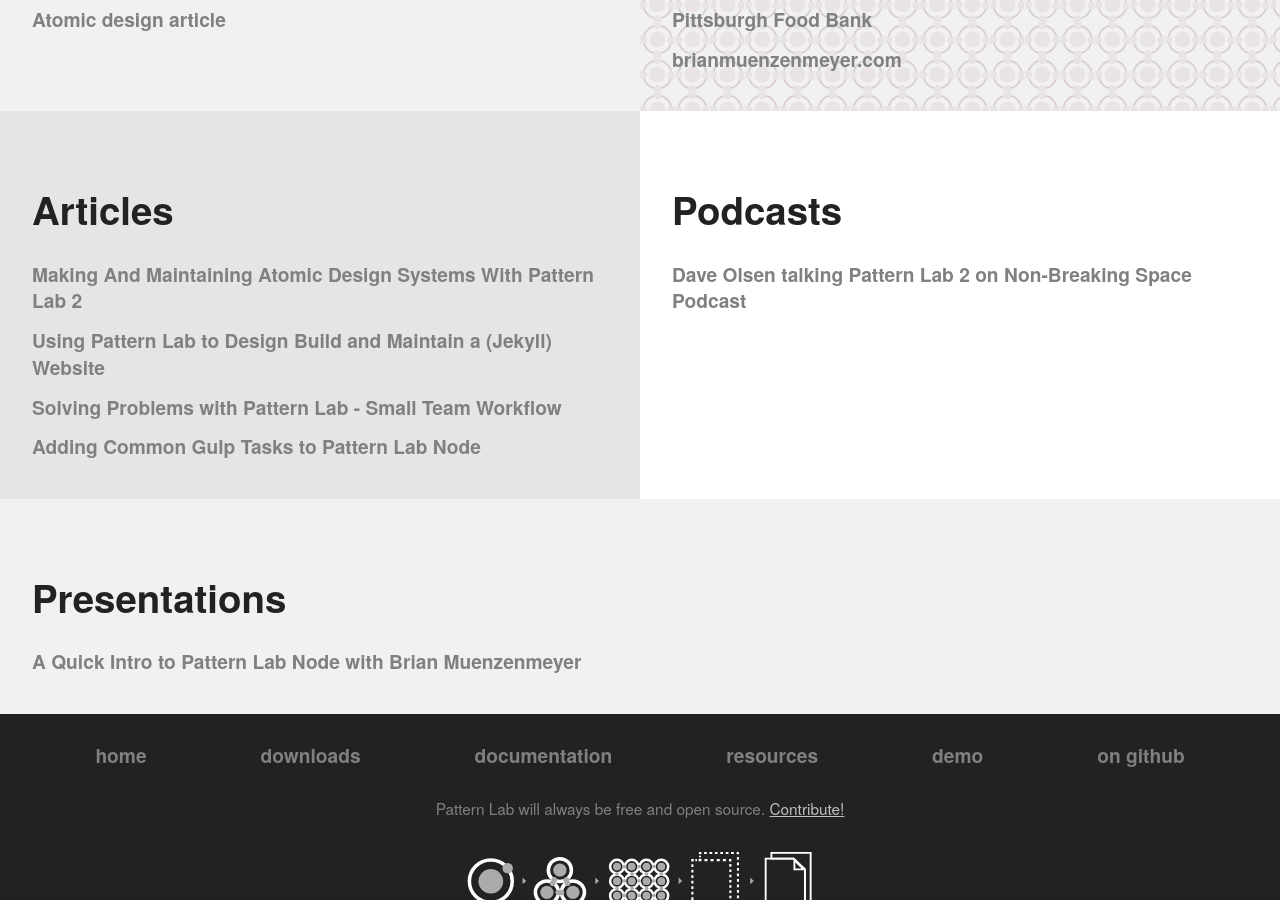
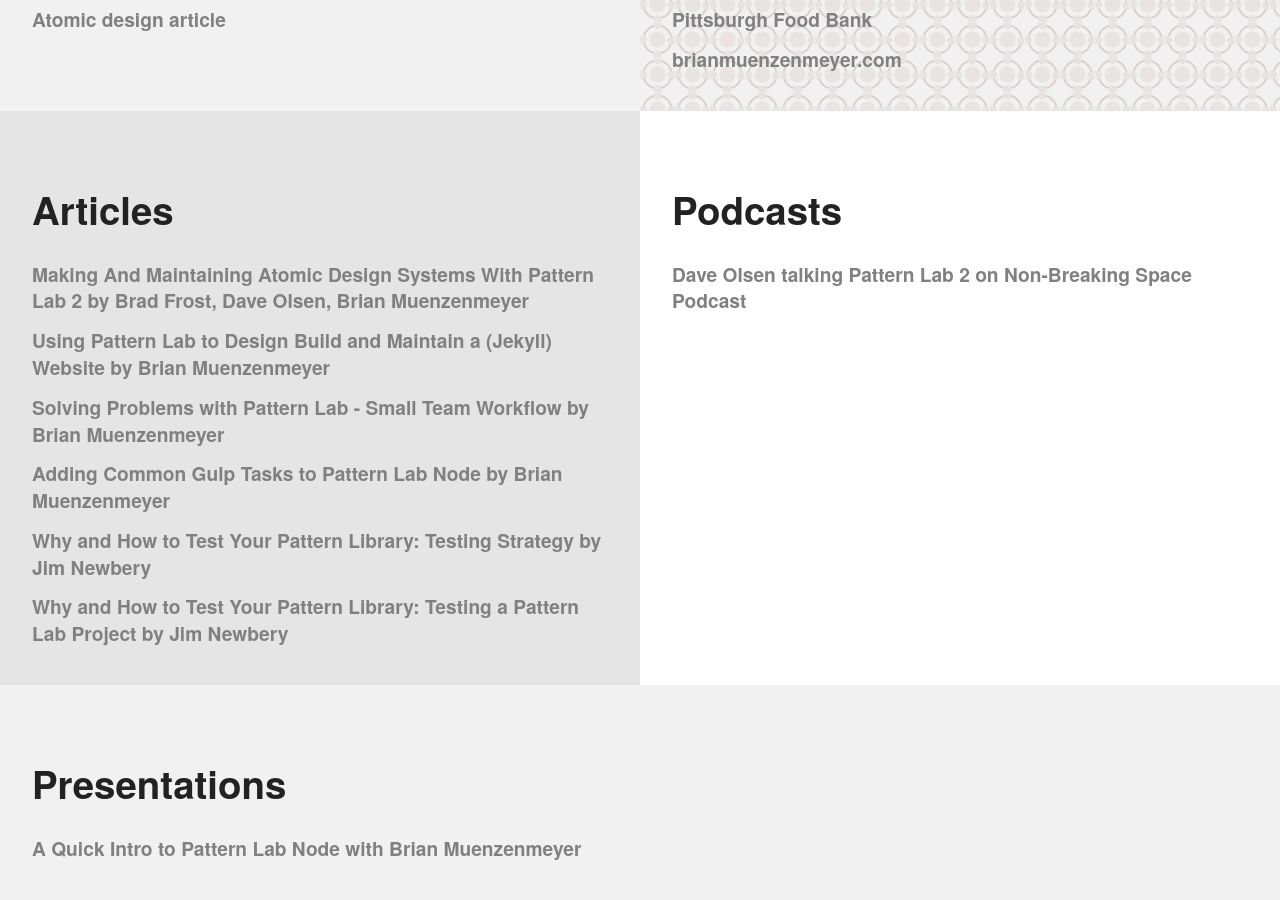
Before and after one commit to pattern-lab/website, a Jekyll site: the page built from resources.html, in a window 1280 px wide and 900 px high, scrolled down 658 px. Built offline with Jekyll 4.4.1, drawn with Linux system fonts in a browser that asks for light colours.

Commit message:
updating resources with Jim Newbery's articles

```diff
--- a/resources.html
+++ b/resources.html
@@ -43,10 +43,12 @@
         <div class="tile tile--flex tile--alt">
     	    <h2 class="language-btn">Articles</h2>
             <ul class="link-list">
-              <li class="link-list__item"><strong><a class="link-list__link" href="https://www.smashingmagazine.com/2016/07/building-maintaining-atomic-design-systems-pattern-lab/">Making And Maintaining Atomic Design Systems With Pattern Lab 2</a></strong></li>
-              <li class="link-list__item"><a class="link-list__link" href="http://www.brianmuenzenmeyer.com/using-patternlab-to-design-build-and-maintain-a-website">Using Pattern Lab to Design Build and Maintain a (Jekyll) Website</a></li>
-              <li class="link-list__item"><a class="link-list__link" href="http://www.brianmuenzenmeyer.com/solving-problems-with-pattern-lab-small-team-workflow">Solving Problems with Pattern Lab - Small Team Workflow</a></li>
-              <li class="link-list__item"><a class="link-list__link" href="http://www.brianmuenzenmeyer.com/adding-common-gulp-tasks-to-pattern-lab-node">Adding Common Gulp Tasks to Pattern Lab Node</a></li>
+              <li class="link-list__item"><strong><a class="link-list__link" href="https://www.smashingmagazine.com/2016/07/building-maintaining-atomic-design-systems-pattern-lab/">Making And Maintaining Atomic Design Systems With Pattern Lab 2 by Brad Frost, Dave Olsen, Brian Muenzenmeyer</a></strong></li>
+              <li class="link-list__item"><a class="link-list__link" href="http://www.brianmuenzenmeyer.com/using-patternlab-to-design-build-and-maintain-a-website">Using Pattern Lab to Design Build and Maintain a (Jekyll) Website by Brian Muenzenmeyer</a></li>
+              <li class="link-list__item"><a class="link-list__link" href="http://www.brianmuenzenmeyer.com/solving-problems-with-pattern-lab-small-team-workflow">Solving Problems with Pattern Lab - Small Team Workflow by Brian Muenzenmeyer</a></li>
+              <li class="link-list__item"><a class="link-list__link" href="http://www.brianmuenzenmeyer.com/adding-common-gulp-tasks-to-pattern-lab-node">Adding Common Gulp Tasks to Pattern Lab Node by Brian Muenzenmeyer</a></li>
+			  <li class="link-list__item"><a class="link-list__link" href="http://tinnedfruit.com/2016/09/12/why-and-how-to-test-your-pattern-library.html">Why and How to Test Your Pattern Library: Testing Strategy by Jim Newbery</a></li>
+			  <li class="link-list__item"><a class="link-list__link" href="http://tinnedfruit.com/2016/09/20/why-and-how-to-test-your-pattern-library-2.html">Why and How to Test Your Pattern Library: Testing a Pattern Lab Project by Jim Newbery</a></li>
             </ul>
         </div>
 
```
